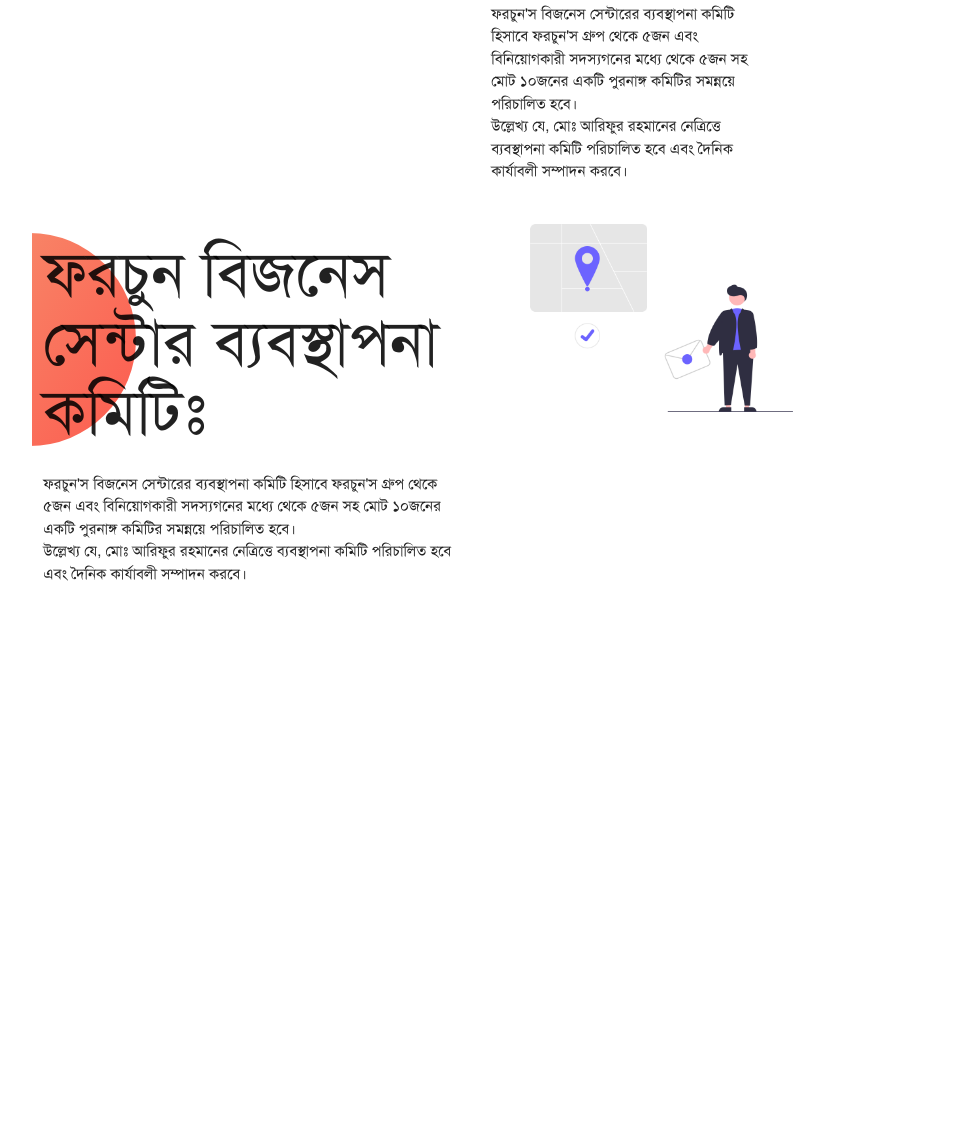
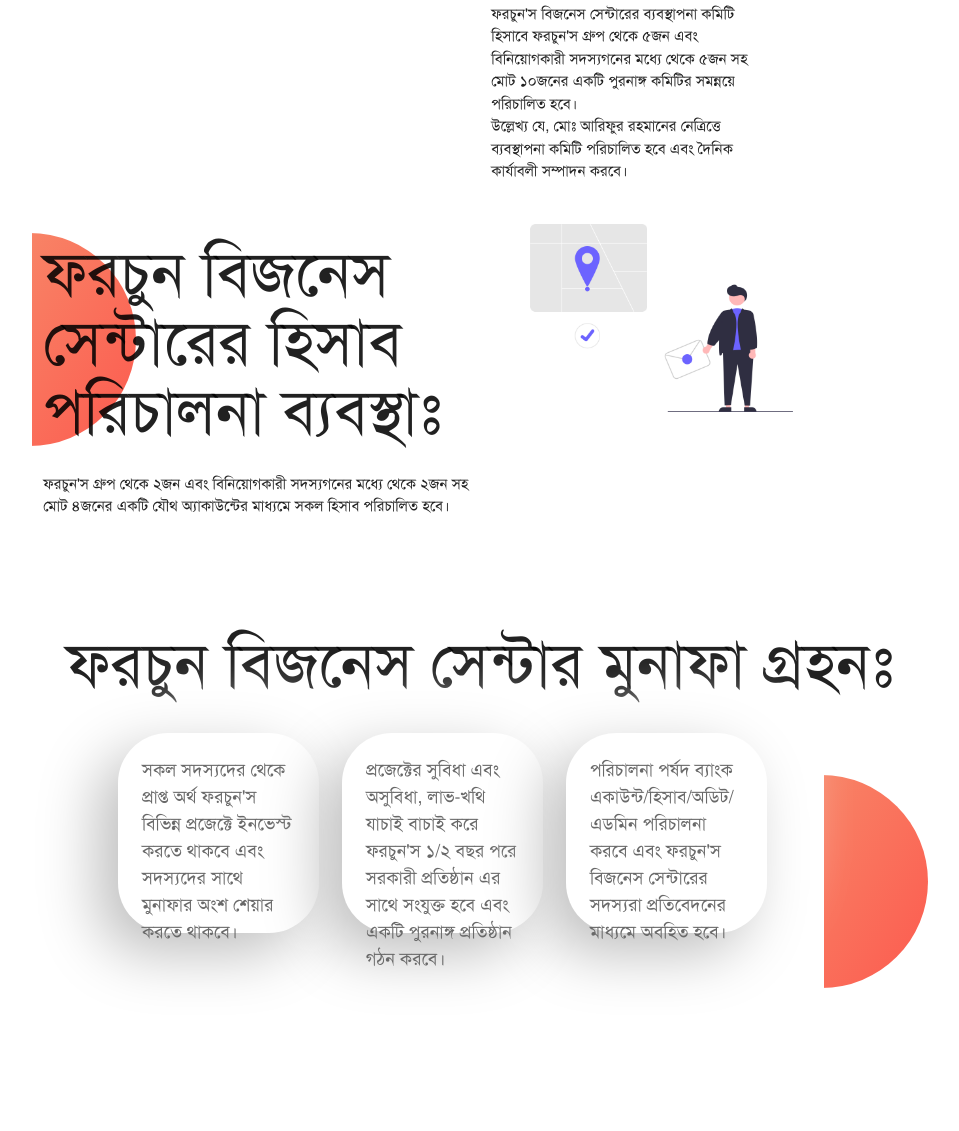
Before and after one commit to zuizihad/fortunes-business-center, a plain HTML site: page index.html in a window 1280 px wide. Shown: the part 4846-5977 px from the top of the page, without its empty margins (160-1119 px from the left). Before the commit the page ends 5446 px from the top, so only its background shows below. Drawn offline with nearby package versions, Linux system fonts and the light colour scheme.

Commit message:
sixth section design

```diff
--- a/index.html
+++ b/index.html
@@ -359,23 +359,53 @@
         <section class="fifth-banner">
             <div class="row">
                 <div class="col s12 m6">
-                    <h1>ফরচুন বিজনেস সেন্টার ব্যবস্থাপনা কমিটিঃ </h1>
+                    <h1>ফরচুন বিজনেস সেন্টারের হিসাব পরিচালনা ব্যবস্থাঃ </h1>
                     <ul>
                         <li>
-                            ফরচুন'স বিজনেস সেন্টারের ব্যবস্থাপনা কমিটি হিসাবে ফরচুন'স গ্রুপ থেকে ৫জন এবং বিনিয়োগকারী
-                            সদস্যগনের মধ্যে থেকে ৫জন সহ মোট ১০জনের
-                            একটি পুরনাঙ্গ কমিটির সমন্নয়ে পরিচালিত হবে।
-                        </li>
-                        <li>
-                            উল্লেখ্য যে, মোঃ আরিফুর রহমানের নেত্রিত্তে ব্যবস্থাপনা কমিটি পরিচালিত হবে এবং দৈনিক
-                            কার্যাবলী
-                            সম্পাদন করবে।
+                            ফরচুন'স গ্রুপ থেকে ২জন এবং বিনিয়োগকারী
+                            সদস্যগনের মধ্যে থেকে ২জন সহ মোট ৪জনের
+                            একটি যৌথ অ্যাকাউন্টের মাধ্যমে সকল হিসাব পরিচালিত হবে।
                         </li>
                     </ul>
                 </div>
                 <div class="col s12 m6">
                     <img src="img/2.png" alt="">
                 </div>
+            </div>
+        </section>
+        <section class="sixth-banner">
+            <div class="row">
+                <h1>ফরচুন বিজনেস সেন্টার মুনাফা গ্রহনঃ </h1>
+                <div class="col s12 l3 offset-l1">
+                    <div class="card white">
+                        <div class="card-content ">
+                            <p>সকল সদস্যদের থেকে প্রাপ্ত অর্থ ফরচুন'স বিভিন্ন প্রজেক্টে ইনভেস্ট করতে থাকবে এবং
+                                সদস্যদের সাথে মুনাফার অংশ শেয়ার করতে থাকবে।
+                            </p>
+                        </div>
+                    </div>
+                </div>
+                <div class="col s12 l3 ">
+                    <div class="card white">
+                        <div class="card-content ">
+                            <p>
+                                প্রজেক্টের সুবিধা এবং অসুবিধা, লাভ-খথি যাচাই বাচাই করে ফরচুন'স ১/২ বছর পরে সরকারী
+                                প্রতিষ্ঠান এর সাথে সংযুক্ত হবে এবং একটি পুরনাঙ্গ প্রতিষ্ঠান গঠন করবে।
+                            </p>
+                        </div>
+                    </div>
+                </div>
+                <div class="col s12 l3 ">
+                    <div class="card white">
+                        <div class="card-content ">
+                            <p>
+                                পরিচালনা পর্ষদ ব্যাংক একাউন্ট/হিসাব/অডিট/ এডমিন পরিচালনা করবে এবং ফরচুন'স বিজনেস
+                                সেন্টারের সদস্যরা প্রতিবেদনের মাধ্যমে অবহিত হবে।
+                            </p>
+                        </div>
+                    </div>
+                </div>
+
             </div>
         </section>
     </div>
--- a/style.css
+++ b/style.css
@@ -72,6 +72,26 @@ p {
 .fifth-banner img {
     width: 80%;
 }
+.sixth-banner {
+    background-image: url(img/bg/exp-bg.png);
+    background-repeat: no-repeat;
+    background-position: right;
+}
+.sixth-banner p{
+    font-size: 18px;
+}
+.sixth-banner h1 {
+    text-align: center;
+}
+.sixth-banner .card {
+    height: 200px;
+    border-radius: 50px;
+    background: #e0e0e0;
+    box-shadow:  -20px 20px 60px #bebebe,
+             20px -20px 60px #ffffff;
+}
+
+
 section{
     height: 500px;
     padding-bottom: 150px;
```
